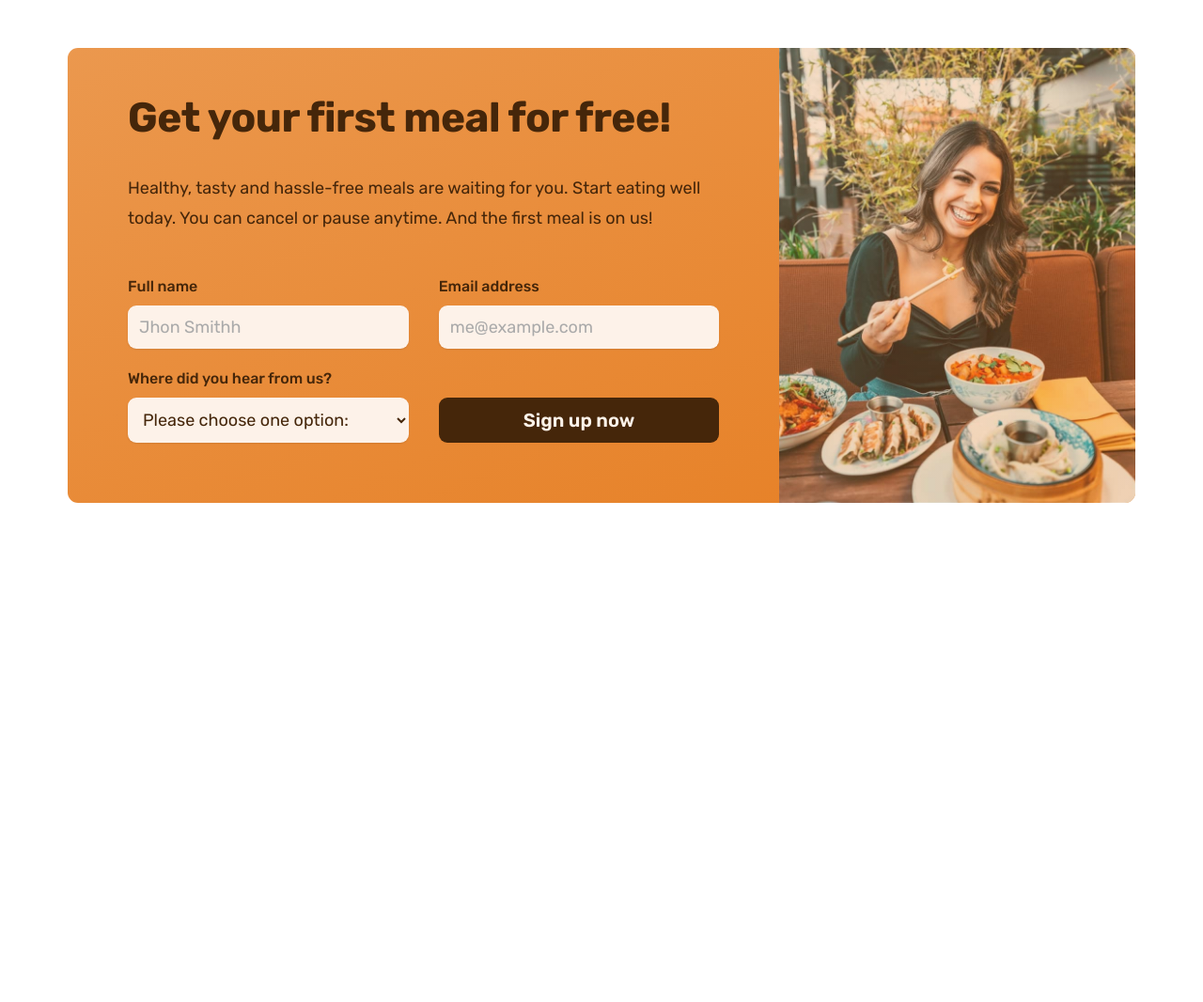
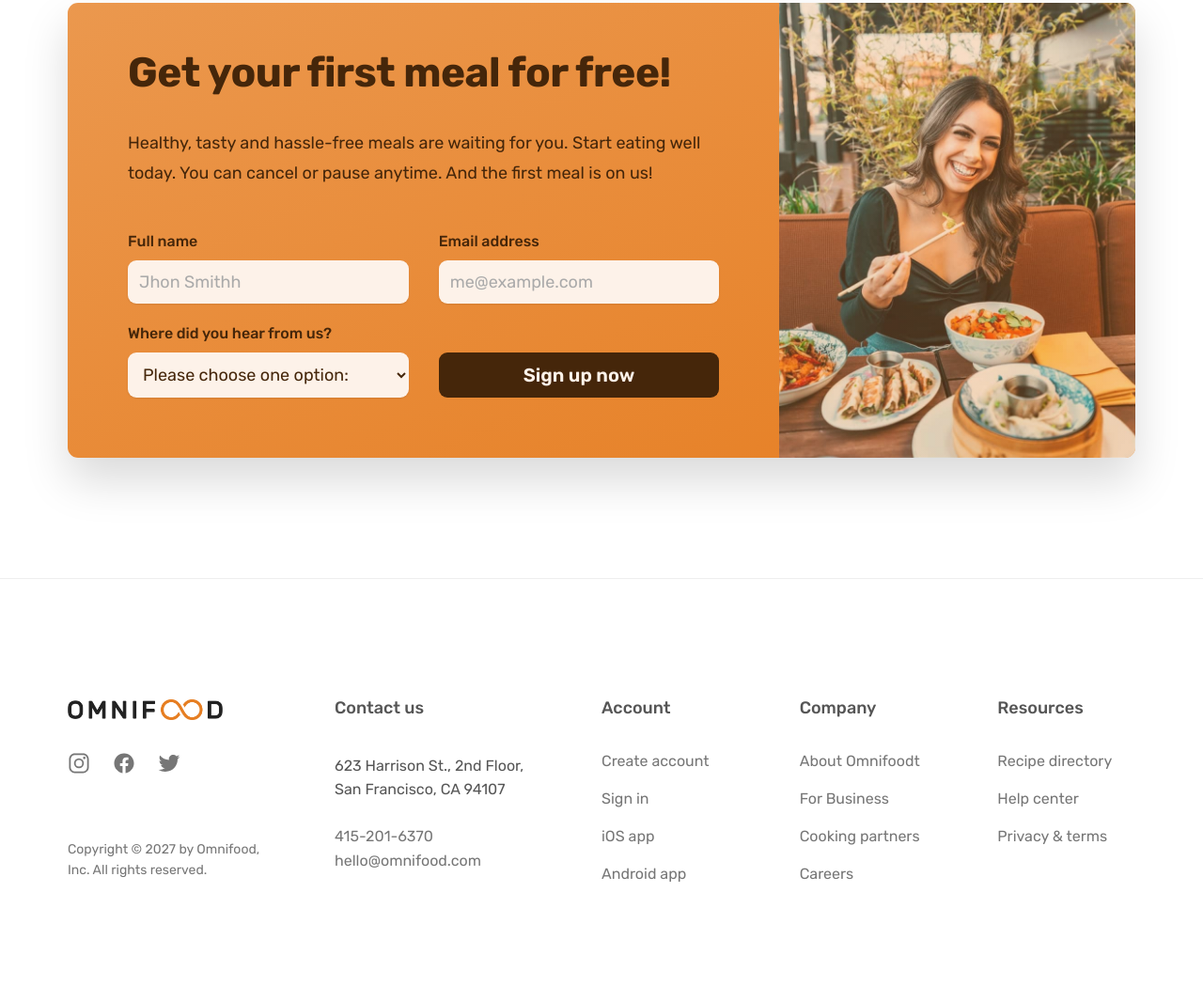
Before and after one commit to franvierdev/Omnifood, a plain HTML site: page index.html in a window 1280 px wide. Shown: the part 6129-7195 px from the top of the page at 94% size. Before the commit the page ends 6760 px from the top, so only its background shows below. Drawn offline with nearby package versions, Linux system fonts and the light colour scheme; files whose address does not match are found by name.

Commit message:
desktop-web

```diff
--- a/css/estilos.css
+++ b/css/estilos.css
@@ -409,13 +409,17 @@
 /**************************/
 
 .section-cta {
-  padding: 9.6rem 0;
+  /* arriba, derecha, abajo, izquierda */
+  /* padding: 9.6rem 0 12.8rem 0; */
+
+  /* top / horizontal / left */
+  padding: 4.8rem 0 12.8rem;
 }
 .cta {
   display: grid;
   grid-template-columns: 2fr 1fr;
   /* background-color: #e67e22; */
-  box-shadow: 0 2.4 4.8 rgba(0, 0, 0, 0.075);
+  box-shadow: 0 2.4rem 4.8rem rgba(0, 0, 0, 0.15);
   border-radius: 11px;
 
   background-image: linear-gradient(to right bottom, #eb984e, #e67e22);
@@ -483,17 +487,7 @@
   outline: none;
   box-shadow: 0 0 0 0.8rem rgba(253, 242, 233, 0.5);
 }
-/* .cta-form select {
-  font-size: 1.8rem;
-  font-family: inherit;
-  padding: 1.2rem;
-  border-radius: 9px;
-  width: 100%;
-  background-color: #fdf2e9;
-  color: inherit;
-  border: none;
-  box-shadow: 0 1px 2px rgb(0, 0, 0, 0.1);
-} */
+
 .cta-form button {
   align-self: flex-end;
   border: none;
@@ -515,3 +509,76 @@
   background-color: #fdf2e9;
   color: #45260a;
 }
+
+/*************************/
+/* FOOTER  */
+/**************************/
+
+.footer {
+  padding: 12.8rem 0;
+  border-top: 1px solid #eee;
+}
+.footer-logo {
+  display: block;
+  margin-bottom: 3.2rem;
+}
+
+.logo {
+  width: 75%;
+}
+.footer-heading {
+  font-size: 1.8rem;
+  font-weight: 500;
+  margin-bottom: 4rem;
+}
+
+.footer-nav {
+  list-style: none;
+  display: flex;
+  flex-direction: column;
+  gap: 2.4rem;
+}
+.footer-link:link,
+.footer-link:visited {
+  text-decoration: none;
+  font-size: 1.6rem;
+  color: #767676;
+  transition: all 0.3s;
+}
+.footer-link:hover,
+.footer-link:active {
+  color: #555;
+}
+.social-links {
+  list-style: none;
+  display: flex;
+  gap: 2.4rem;
+}
+.social-icon {
+  height: 2.4rem;
+  width: 2.4rem;
+  /* margin-bottom: 3.2rem; */
+}
+.copyright {
+  font-size: 1.4rem;
+  color: #767676;
+  line-height: 1.6;
+  margin-top: auto;
+}
+.logo-col {
+  display: flex;
+  flex-direction: column;
+}
+
+.contacts {
+  font-size: 1.6rem;
+  font-style: normal;
+  line-height: 1.6;
+}
+
+.address {
+  margin-bottom: 2.4rem;
+}
+.grid--footer {
+  grid-template-columns: 1.5fr 1.5fr 1fr 1fr 1fr;
+}
--- a/css/general.css
+++ b/css/general.css
@@ -104,6 +104,9 @@ body {
 }
 .grid--4-cols {
   grid-template-columns: repeat(4, 1fr);
+}
+.grid--5-cols {
+  grid-template-columns: repeat(5, 1fr);
 }
 .grid--center-v {
   align-items: center;
--- a/index.html
+++ b/index.html
@@ -406,15 +406,69 @@
                 </div>
                 <div class="cta-img-box" role="img" aria-label="woman enjoying food"></div>
               </div>
+            </div>
+          </section>
+    </main>
+    <footer class="footer">
+      <div class="container grid grid--footer">
+        <div class="logo-col">
+          <a href="#" class="footer-logo">
+            <img src="img/omnifood-logo.png" alt="logo omnifood" class="logo"/>
+          </a>
+          <ul class="social-links">
+            <li><a class="footer-link" href="#"><ion-icon class="social-icon" name="logo-instagram"></ion-icon></a></li>
+            <li><a class="footer-link" href="#"><ion-icon class="social-icon" name="logo-facebook"></ion-icon></a></li>
+            <li><a class="footer-link" href="#"><ion-icon class="social-icon" name="logo-twitter"></ion-icon></a></li>
 
 
-            </div>
+          </ul>
+          <p class="copyright">Copyright &copy; 2027 by Omnifood, Inc. All rights reserved.</p>
+
+        </div>
+        <div class="address-col">
+          <p class="footer-heading">Contact us</p>
+          <address class="contacts">
+            <p class="address">623 Harrison St., 2nd Floor, San Francisco, CA 94107</p>
+            <p>
+              <a class="footer-link" href="tel:415-201-6370">415-201-6370</a><br/>
+              <a class="footer-link" href="mailto:hello@omnifood.com">hello@omnifood.com</a>
+            </p>
+          </address>
+        </div>
+        <nav class="nav-col">
+          <p class="footer-heading">Account</p>
+          <ul class="footer-nav">
+            <li><a class="footer-link" href="#">Create account</a></li>
+            <li><a class="footer-link" href="#">Sign in</a></li>
+            <li><a class="footer-link" href="#">iOS app</a></li>
+            <li><a class="footer-link" href="#">Android app</a></li>
+          </ul>
+        </nav>
+        <nav class="nav-col">
+          <p class="footer-heading">Company</p>
+          <ul class="footer-nav">
+            <li><a class="footer-link" href="#">About Omnifoodt</a></li>
+            <li><a class="footer-link" href="#">For Business</a></li>
+            <li><a class="footer-link" href="#">Cooking partners</a></li>
+            <li><a class="footer-link" href="#">Careers</a></li>
+          </ul>
+        </nav>
+        <nav class="nav-col">
+          <p class="footer-heading">Resources</p>
+          <ul class="footer-nav">
+            <li><a class="footer-link" href="#">Recipe directory</a></li>
+            <li><a class="footer-link" href="#">Help center</a></li>
+            <li><a class="footer-link" href="#">Privacy & terms</a></li>
+          </ul>
+        </nav>
 
 
-          </section>
-    </main>
-    <script type="module" src="https://unpkg.com/ionicons@5.5.2/dist/ionicons/ionicons.esm.js"></script>
+
+
+      </div>
+    </footer>
+     </body>
+</html>
+<script type="module" src="https://unpkg.com/ionicons@5.5.2/dist/ionicons/ionicons.esm.js"></script>
     <script nomodule src="https://unpkg.com/ionicons@5.5.2/dist/ionicons/ionicons.js"></script>
     <!--icon code "<ion-icon name="heart"></ion-icon>" -->
-  </body>
-</html>
```
